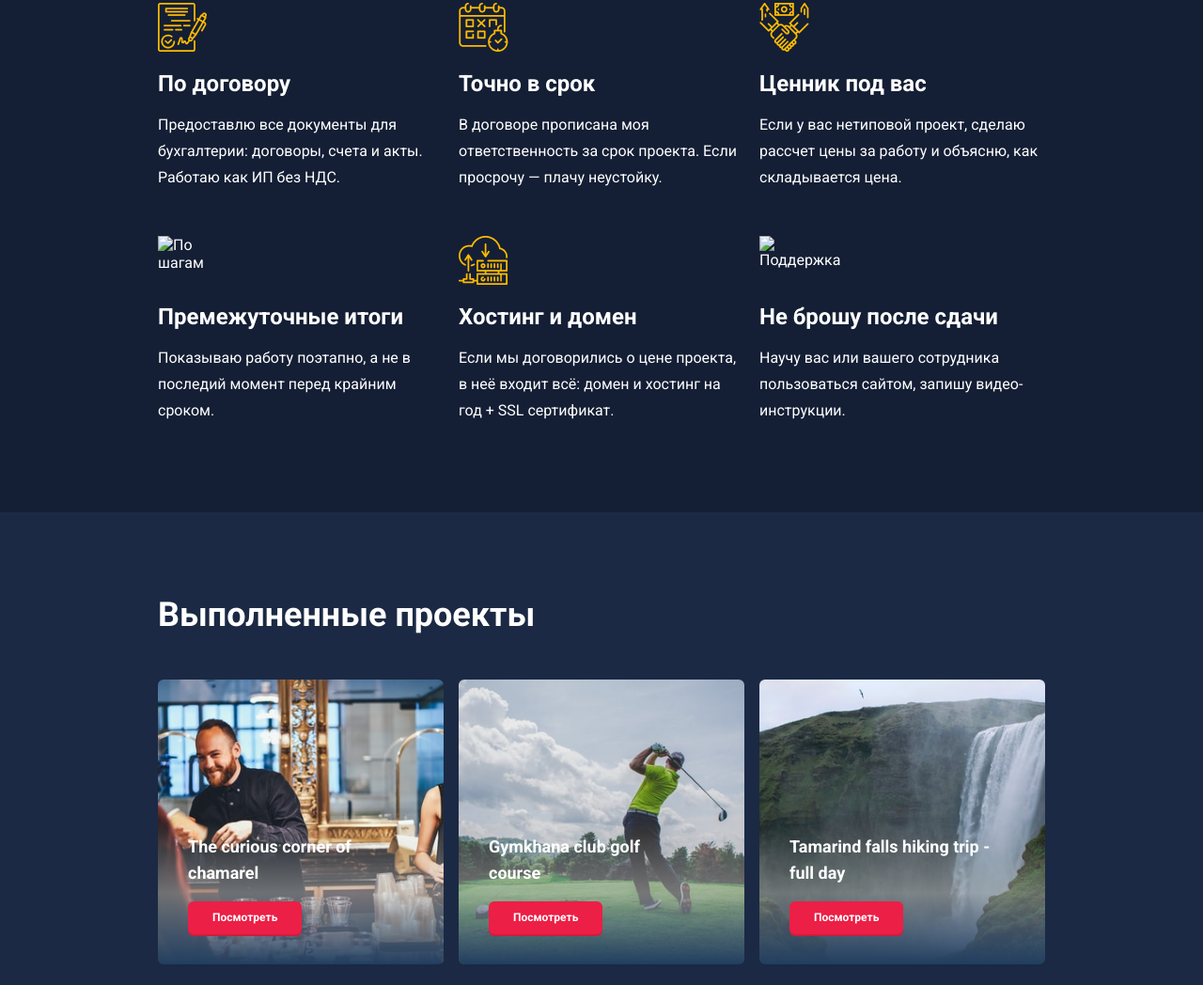
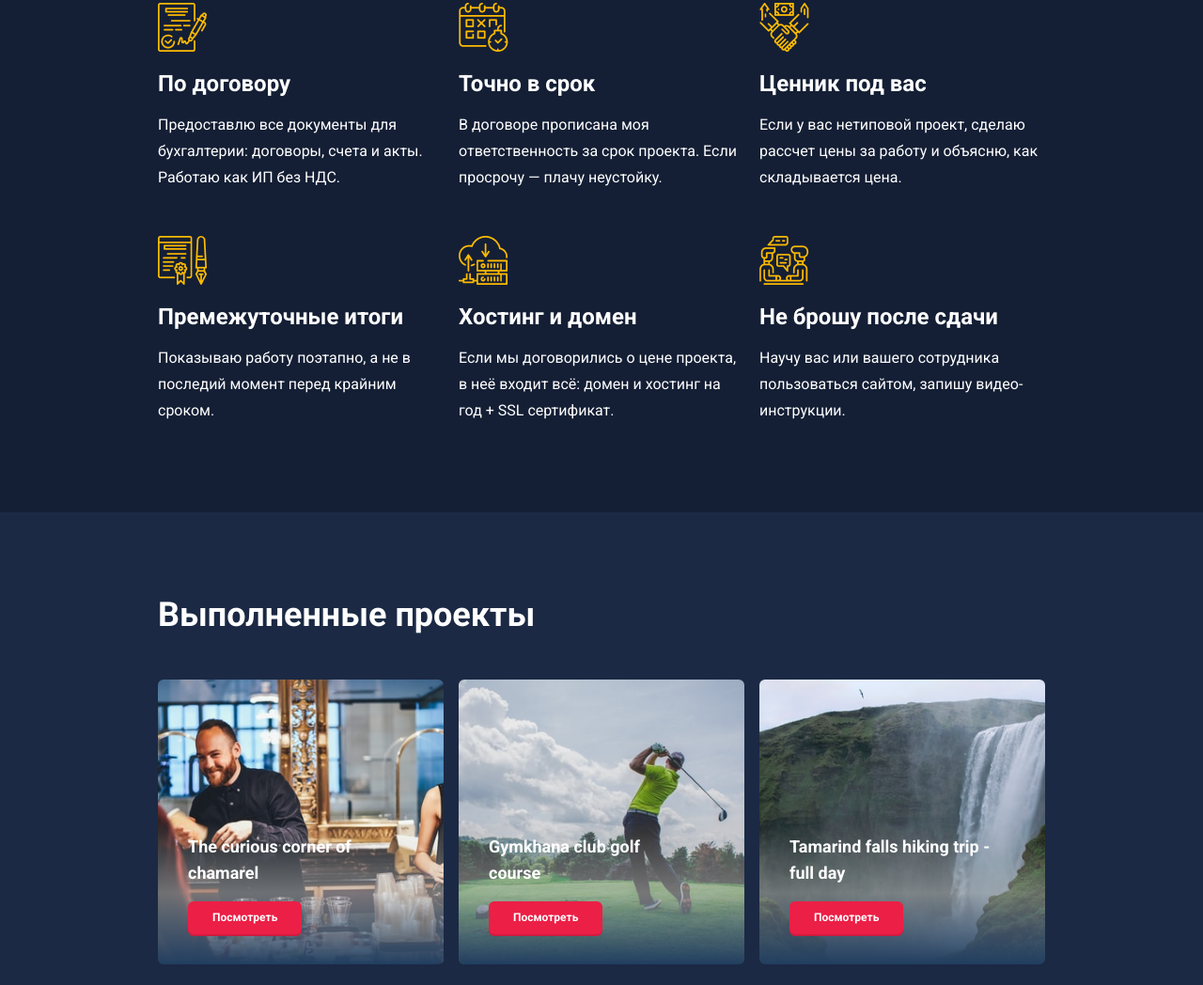
Before and after one commit to JulieDelts/Keanu-freelancer, a plain HTML site: page index.html in a window 1280 px wide. Shown: the part 804-1852 px from the top of the page at 94% size. Drawn offline with Linux system fonts and the light colour scheme; the site is published under a folder, as on GitHub Pages, so addresses that start at the root find nothing.

Commit message:
Fix to images

```diff
--- a/index.html
+++ b/index.html
@@ -97,7 +97,7 @@
           <li>
             <div class="features__card">
               <div class="features__card-image">
-                <img src="/images/steps-img.png" alt="По шагам" />
+                <img src="./images/steps-img.png" alt="По шагам" />
               </div>
               <h3 class="features__card-title">Премежуточные итоги</h3>
               <p class="features__card-text">
@@ -121,7 +121,7 @@
           <li>
             <div class="features__card">
               <div class="features__card-image">
-                <img src="/images/conversation-img.png" alt="Поддержка" />
+                <img src="./images/conversation-img.png" alt="Поддержка" />
               </div>
               <h3 class="features__card-title">Не брошу после сдачи</h3>
               <p class="features__card-text">
```
